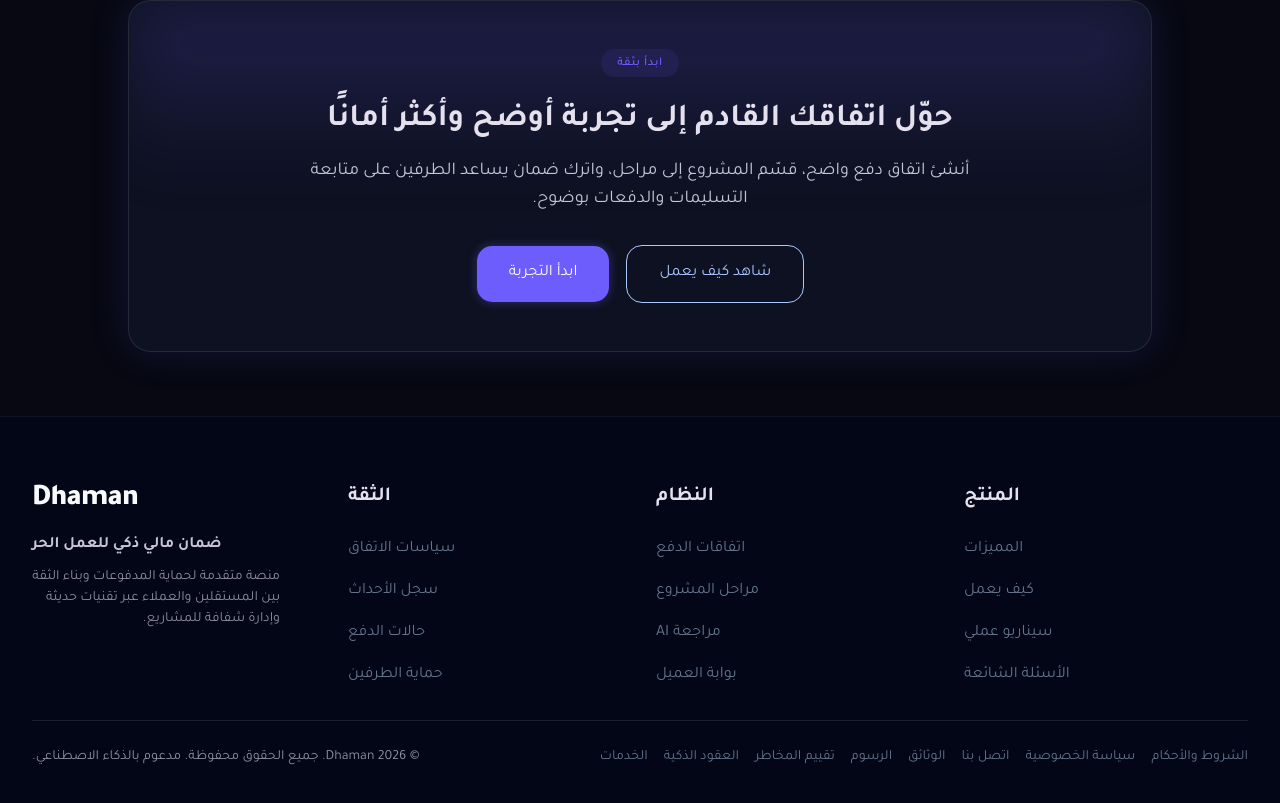
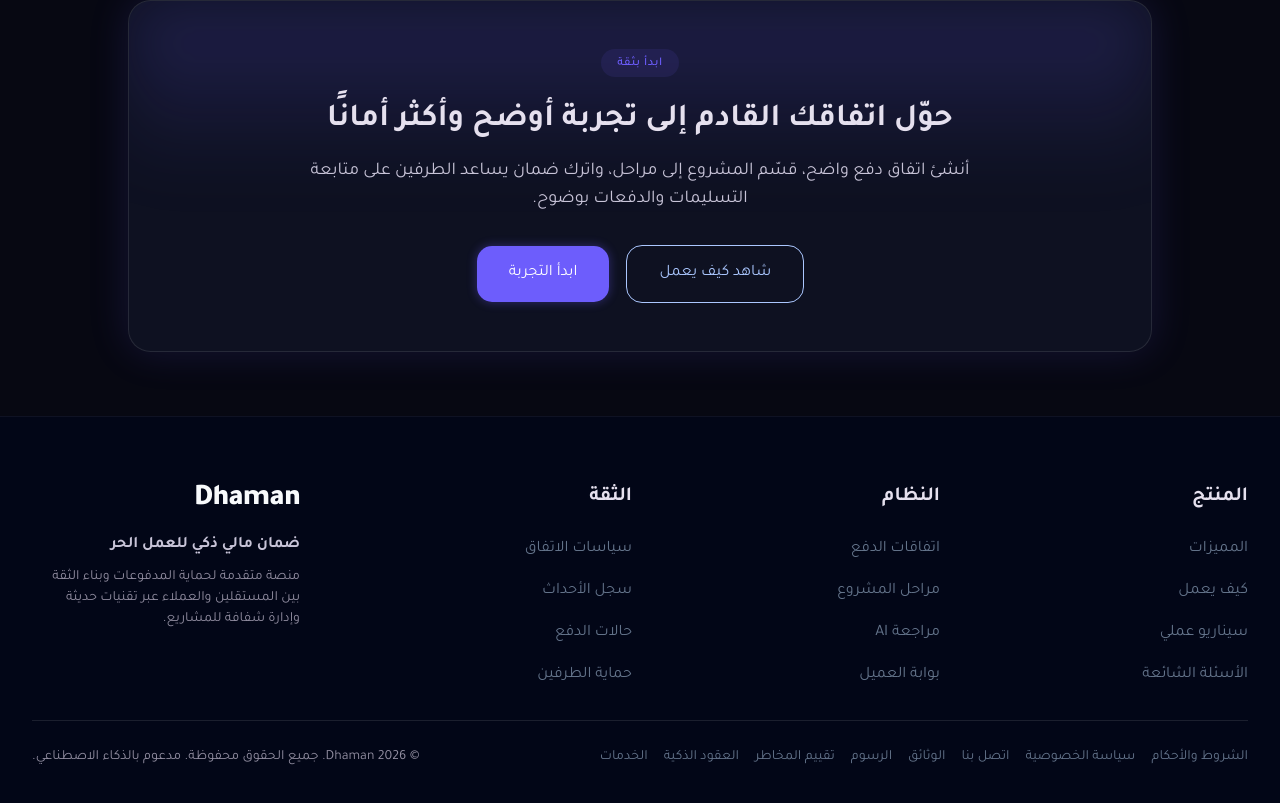
Before and after one commit to WasmSoft/dhaman_landing_page, a Next.js app: page / in a window 1280 px wide. Shown: the part 7694-8497 px from the top of the page. Built offline with nearby package versions, Linux system fonts and the light colour scheme.

Commit message:
fix/text-alignment

```diff
--- a/src/components/footer/FooterSection.tsx
+++ b/src/components/footer/FooterSection.tsx
@@ -10,7 +10,7 @@ export function FooterSection() {
       <footer className="relative z-10 border-t border-white/5 bg-[#020617] pt-px text-right shadow-[0_-10px_20px_rgb(0_0_0_/_0.5)]">
         <div className="mx-auto w-full max-w-[1280px] px-8 py-16">
           <div className="grid gap-8 border-b border-white/10 pb-8 lg:grid-cols-4 lg:gap-12">
-            <div className="flex flex-col items-end gap-2 lg:col-start-4">
+            <div className="flex flex-col items-start gap-2 lg:col-start-4">
               <p className="text-[30px] font-black leading-9 tracking-[-0.025em] text-[#f8fafc]">
                 {footerContent.brand.name}
               </p>
@@ -24,14 +24,14 @@ export function FooterSection() {
 
             <nav
               aria-label="روابط تذييل الصفحة"
-              className="grid grid-cols-2 gap-x-6 gap-y-8 lg:col-span-3 lg:col-start-1 lg:row-start-1 lg:grid-cols-3"
+              className="hello grid grid-cols-2 gap-x-6 gap-y-8 lg:col-span-3 lg:col-start-1 lg:row-start-1 lg:grid-cols-3"
             >
               {footerContent.columns.map((column) => (
-                <div key={column.title} className="flex flex-col items-end gap-6">
+                <div key={column.title} className="flex flex-col items-start gap-6">
                   <h3 className="text-xl font-bold leading-[30px] text-[#e5e0ee]">
                     {column.title}
                   </h3>
-                  <ul className="flex flex-col items-end gap-4">
+                  <ul className="flex flex-col items-start gap-4">
                     {column.links.map((link) => (
                       <li key={`${column.title}-${link.label}`}>
                         <a
```
